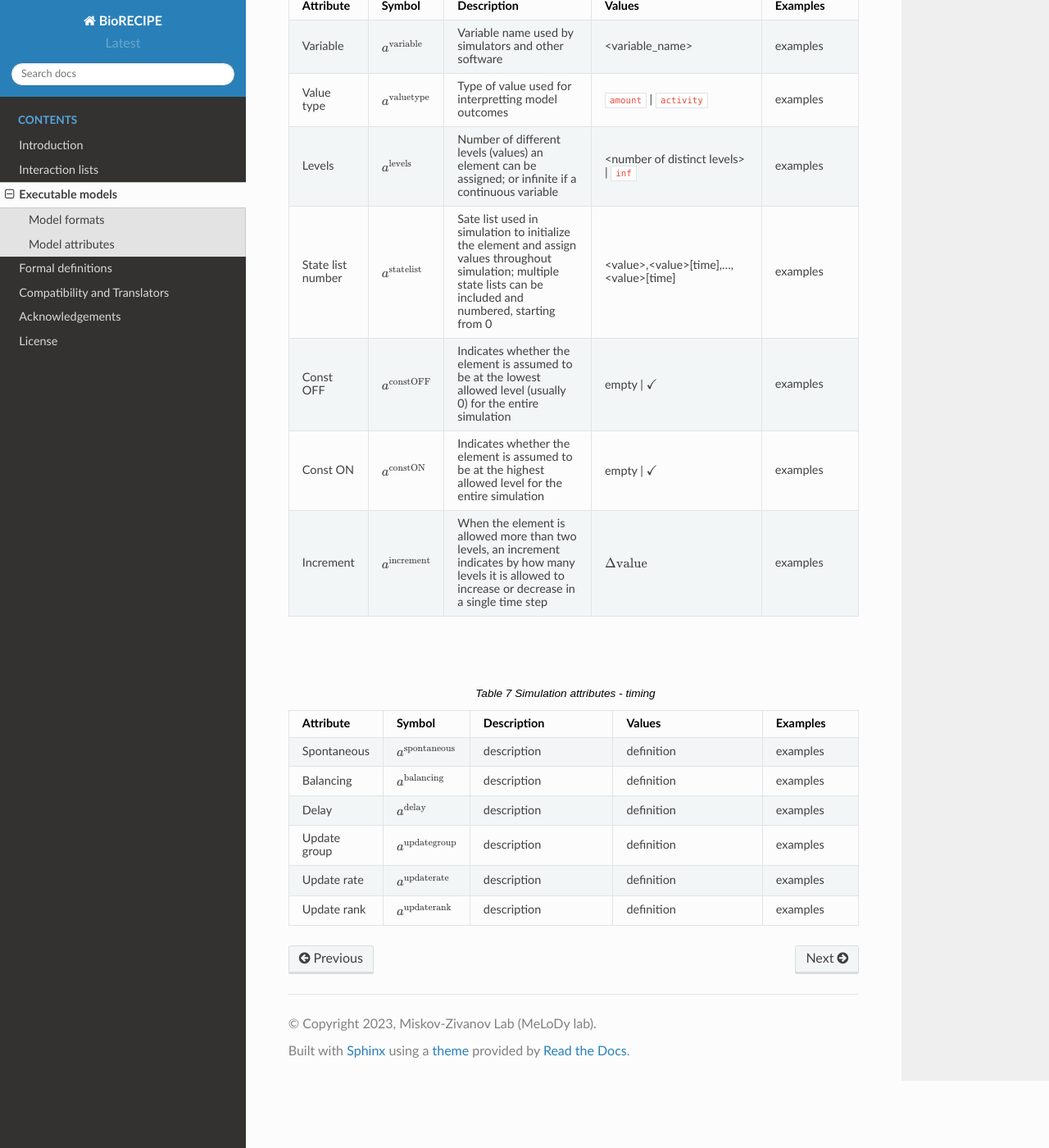
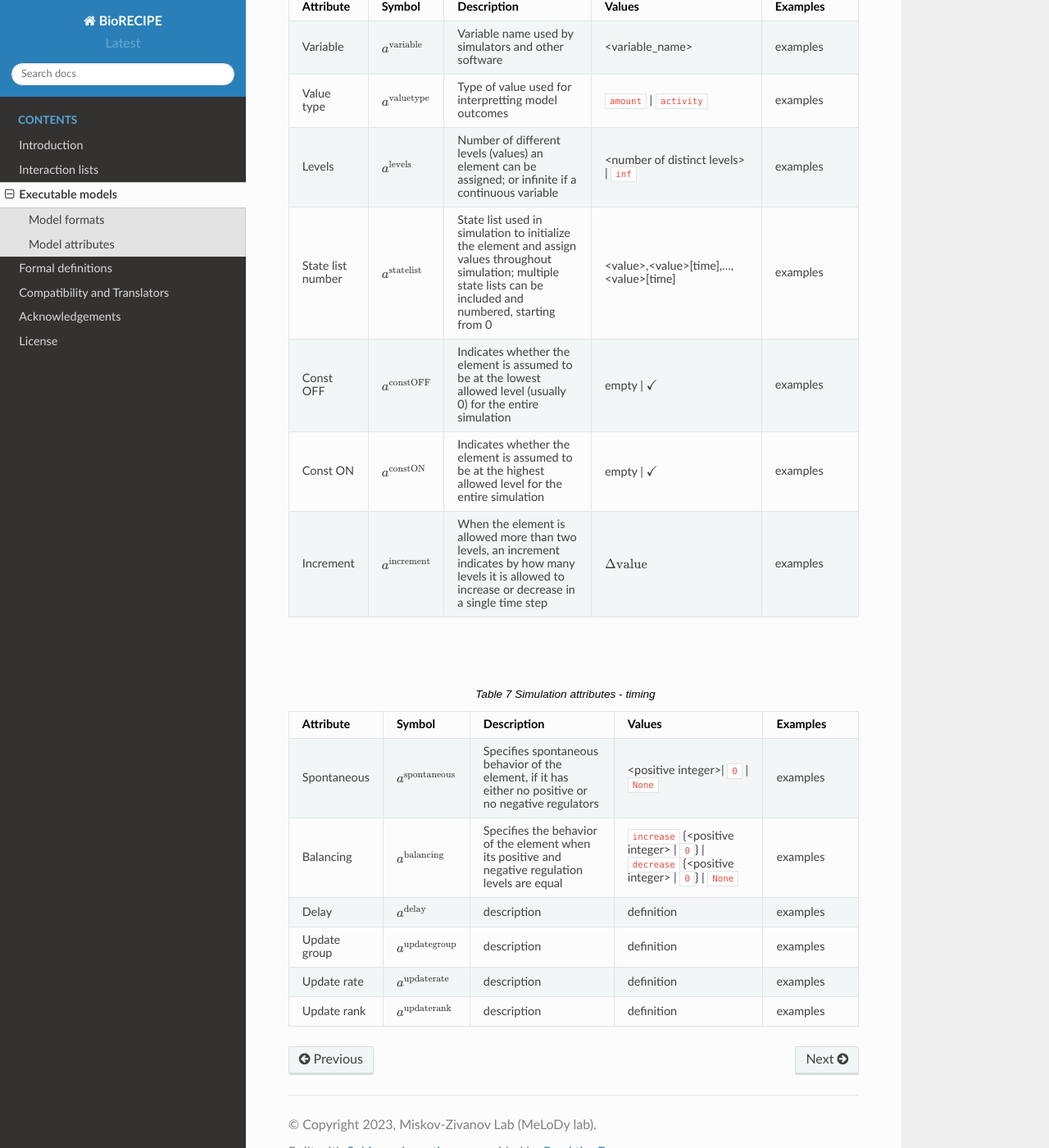
Before and after one commit to pitt-miskov-zivanov-lab/BioRECIPE, a Sphinx documentation site: the page built from docs/model_representation.rst, in a window 1280 px wide and 1400 px high, scrolled down 4367 px. Shown: the whole window at 82% size. Built offline with Sphinx 7.4.7 and the Read the Docs theme 2.0.0, drawn with Linux system fonts in a browser that asks for light colours.

Commit message:
Update model_representation.rst

```diff
--- a/docs/model_representation.rst
+++ b/docs/model_representation.rst
@@ -58,7 +58,7 @@ Several other interaction attributes are ordered lists of values from all indivi
 
 |
 
-Whenever an individual regulator (positive or negative) has an *empty* attribute value, this is indicated with *NONE* in the list of attribute values.
+Whenever an individual regulator (positive or negative) has an *empty* attribute value, this is indicated with ``None`` in the list of attribute values.
 
 |
 
@@ -82,7 +82,7 @@ Finally, several new model attributes are included in executable models to defin
     Variable, ":math:`a^{\mathrm{variable}}`", "Variable name used by simulators and other software", <variable_name>, examples
     Value type, ":math:`a^{\mathrm{valuetype}}`", "Type of value used for interpretting model outcomes", ``amount`` | ``activity``, examples
     Levels, ":math:`a^{\mathrm{levels}}`", "Number of different levels (values) an element can be assigned; or infinite if a continuous variable", <number of distinct levels> | ``inf``, examples
-    State list number, ":math:`a^{\mathrm{statelist}}`", "Sate list used in simulation to initialize the element and assign values throughout simulation; multiple state lists can be included and numbered, starting from 0", "<value>,<value>[time],...,<value>[time]", examples
+    State list number, ":math:`a^{\mathrm{statelist}}`", "State list used in simulation to initialize the element and assign values throughout simulation; multiple state lists can be included and numbered, starting from 0", "<value>,<value>[time],...,<value>[time]", examples
     Const OFF, ":math:`a^{\mathrm{constOFF}}`", "Indicates whether the element is assumed to be at the lowest allowed level (usually 0) for the entire simulation", empty | :math:`\checkmark`, examples
     Const ON, ":math:`a^{\mathrm{constON}}`", "Indicates whether the element is assumed to be at the highest allowed level for the entire simulation", empty | :math:`\checkmark`, examples
     Increment, ":math:`a^{\mathrm{increment}}`", "When the element is allowed more than two levels, an increment indicates by how many levels it is allowed to increase or decrease in a single time step", ":math:`\Delta \mathrm{value}`", examples
@@ -93,8 +93,9 @@ Finally, several new model attributes are included in executable models to defin
     :header: Attribute, Symbol, Description, Values, Examples
     :widths: 5, 3, 34, 38, 20
 
-    Spontaneous, ":math:`a^{\mathrm{spontaneous}}`", description, definition, examples
-    Balancing, ":math:`a^{\mathrm{balancing}}`", description, definition, examples
+
+    Spontaneous, ":math:`a^{\mathrm{spontaneous}}`", "Specifies spontaneous behavior of the element, if it has either no positive or no negative regulators", <positive integer>| ``0`` | ``None``, examples
+    Balancing, ":math:`a^{\mathrm{balancing}}`", "Specifies the behavior of the element when its positive and negative regulation levels are equal", ``increase`` {<positive integer> | ``0``} | ``decrease`` {<positive integer> | ``0``} | ``None``, examples
     Delay, ":math:`a^{\mathrm{delay}}`", description, definition, examples
     Update group, ":math:`a^{\mathrm{updategroup}}`", description, definition, examples
     Update rate, ":math:`a^{\mathrm{updaterate}}`", description, definition, examples
```
